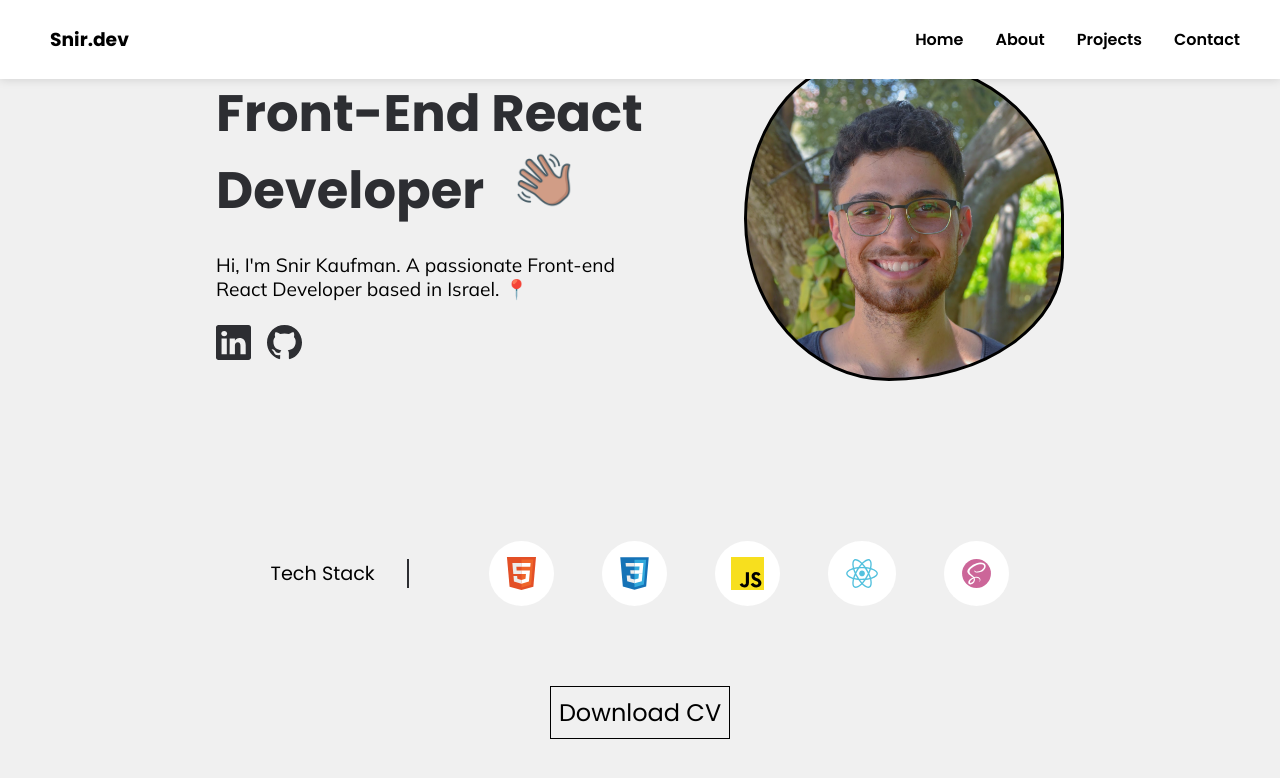
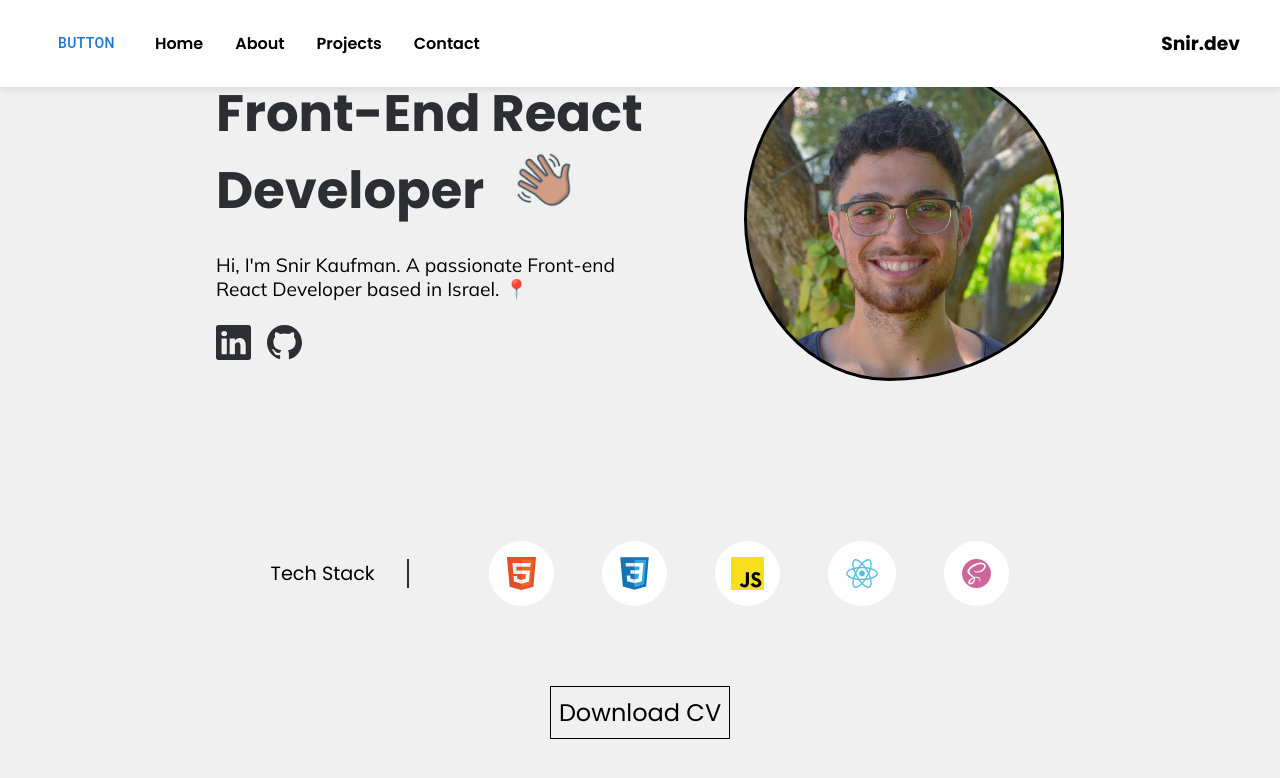
Before and after one commit to SnirKaufman/protfolio, a React (Vite) app: page / in a window 1280 px wide. Shown: the top 778 px of the page. Built offline with nearby package versions, Linux system fonts and the light colour scheme.

Commit message:
new drawer

```diff
--- a/package.json
+++ b/package.json
@@ -10,6 +10,10 @@
     "preview": "vite preview"
   },
   "dependencies": {
+    "@emotion/react": "^11.11.1",
+    "@emotion/styled": "^11.11.0",
+    "@mui/icons-material": "^5.14.1",
+    "@mui/material": "^5.14.2",
     "file-saver": "^2.0.5",
     "react": "^18.2.0",
     "react-dom": "^18.2.0",
--- /dev/null
+++ b/src/Utilites/data.ts
@@ -0,0 +1,13 @@
+interface NAVBAR {
+  displayName: string;
+  path: string;
+}
+
+const NAVBAR_SECTIONS: NAVBAR[] = [
+  { displayName: "Home", path: "#" },
+  { displayName: "About", path: "#about" },
+  { displayName: "Projects", path: "#projects" },
+  { displayName: "Contact", path: "#contact" },
+];
+
+export default NAVBAR_SECTIONS;
--- /dev/null
+++ b/src/components/MuiDrawer/MuiDrawer.css
@@ -0,0 +1,5 @@
+.navbar-link-list.sidebar {
+  display: inline-block;
+  padding: 1.5rem;
+  margin: 0 2rem;
+}
--- /dev/null
+++ b/src/components/MuiDrawer/MuiDrawer.tsx
@@ -0,0 +1,31 @@
+import * as React from "react";
+import SwipeableDrawer from "@mui/material/SwipeableDrawer";
+import Button from "@mui/material/Button";
+import NAVBAR_SECTIONS from "../../Utilites/data";
+import "./MuiDrawer.css";
+
+export default function SwipeableTemporaryDrawer() {
+  const [isDrawerOpen, setIsDrawerOpen] = React.useState(false);
+
+  return (
+    <>
+      <Button onClick={() => setIsDrawerOpen(true)}>Button</Button>
+      <SwipeableDrawer
+        anchor="right"
+        open={isDrawerOpen}
+        onClose={() => setIsDrawerOpen(false)}
+        onOpen={() => setIsDrawerOpen(true)}
+      >
+        {NAVBAR_SECTIONS.map(({ displayName, path }) => {
+          return (
+            <ul key={displayName}>
+              <li className="navbar-link-list sidebar">
+                <a href={path}>{displayName}</a>
+              </li>
+            </ul>
+          );
+        })}
+      </SwipeableDrawer>
+    </>
+  );
+}
--- a/src/components/Navbar/Navbar.css
+++ b/src/components/Navbar/Navbar.css
@@ -12,12 +12,13 @@
   width: 100%;
 }
 
-.logo-container {
+.navbar-title {
   cursor: pointer;
 }
 
-.navbar-right-side-container {
+.navbar-left-side-container {
   display: flex;
+  align-items: center;
   gap: 2rem;
 }
 
@@ -35,5 +36,21 @@
   transition: ease-in 0.2s;
 }
 
+.hamburgerIcon {
+  position: absolute;
+  display: none;
+  top: 15px;
+  right: 20px;
+  height: 50px;
+  width: 30px;
+  cursor: pointer;
+}
+
 @media (max-width: 900px) {
+  .navbar-link-list {
+    display: none;
+  }
+  .hamburgerIcon {
+    display: inline-block;
+  }
 }
--- a/src/components/Navbar/Navbar.tsx
+++ b/src/components/Navbar/Navbar.tsx
@@ -1,20 +1,13 @@
+import SwipeableTemporaryDrawer from "../MuiDrawer/MuiDrawer";
 import "./Navbar.css";
+import NAVBAR_SECTIONS from "../../Utilites/data";
 
 function Navbar() {
-  const NAVBAR_SECTIONS = [
-    { displayName: "Home", path: "#" },
-    { displayName: "About", path: "#about" },
-    { displayName: "Projects", path: "#projects" },
-    { displayName: "Contact", path: "#contact" },
-  ];
-
   return (
     <>
       <nav className="navbar">
-        <div className="logo-container">
-          <h3>Snir.dev</h3>
-        </div>
-        <div className="navbar-right-side-container">
+        <div className="navbar-left-side-container">
+          <SwipeableTemporaryDrawer />
           {NAVBAR_SECTIONS.map(({ displayName, path }) => {
             return (
               <ul key={displayName}>
@@ -25,6 +18,7 @@ function Navbar() {
             );
           })}
         </div>
+        <h3 className="navbar-title">Snir.dev</h3>
       </nav>
     </>
   );
```
Also changed, not shown: 1 other file (tests, documents, lock files or other folders).
